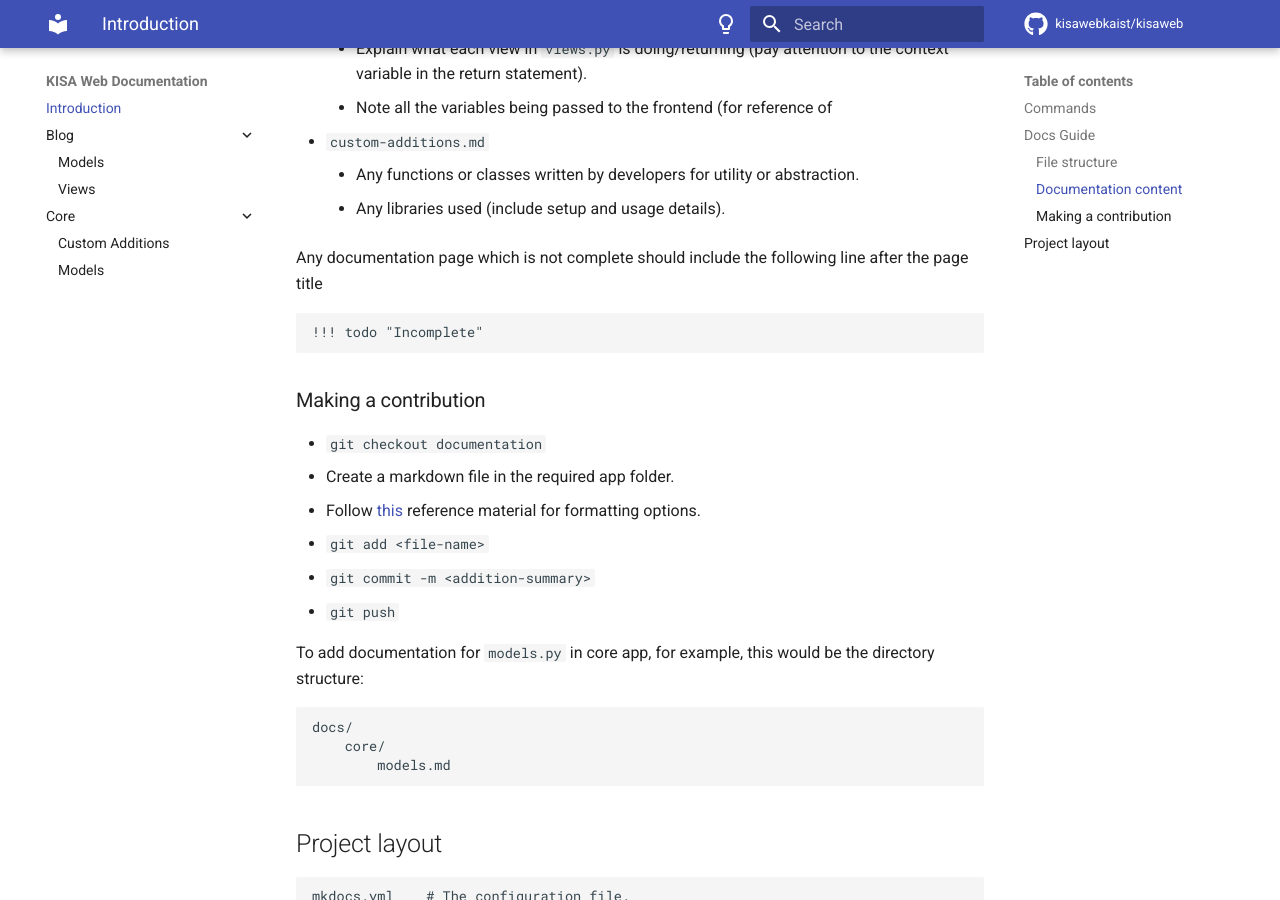
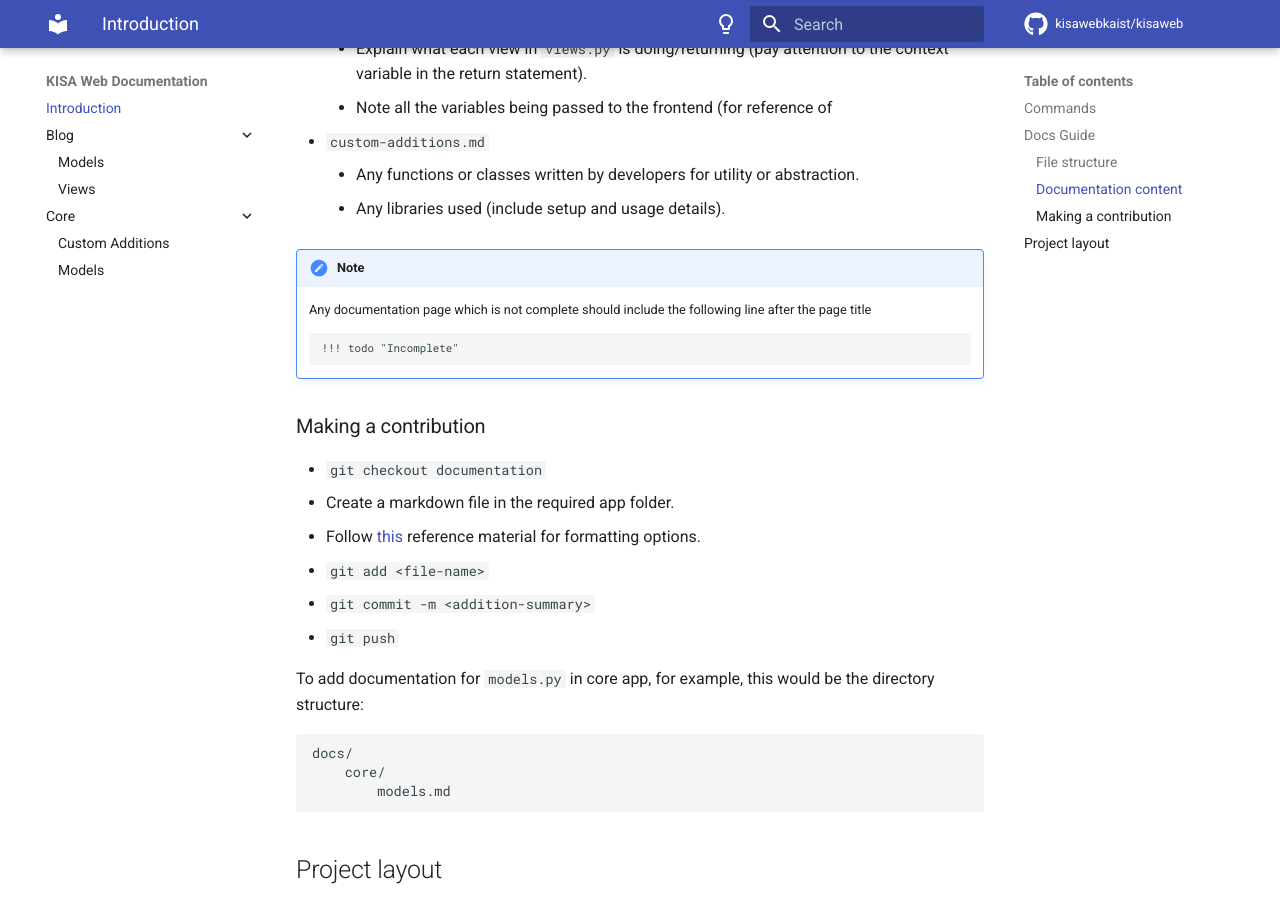
Before and after one commit to kisawebkaist/kisaweb, an MkDocs documentation site: the page built from docs/index.md, in a window 1280 px wide and 900 px high, scrolled down 1080 px. Built offline with MkDocs 1.6.1 and Material for MkDocs 9.7.7, drawn with Linux system fonts in a browser that asks for light colours; comment, search, counter and statistics services are not loaded.

Commit message:
Added admonition for incomplete page protocol in introduction

```diff
--- a/docs/index.md
+++ b/docs/index.md
@@ -37,9 +37,10 @@
     - Any functions or classes written by developers for utility or abstraction.
     - Any libraries used (include setup and usage details).
 
-Any documentation page which is not complete should include the following line after the page title
+!!! note
+    Any documentation page which is not complete should include the following line after the page title
 
-    !!! todo "Incomplete"
+        !!! todo "Incomplete"
 
 
 ### Making a contribution
```
